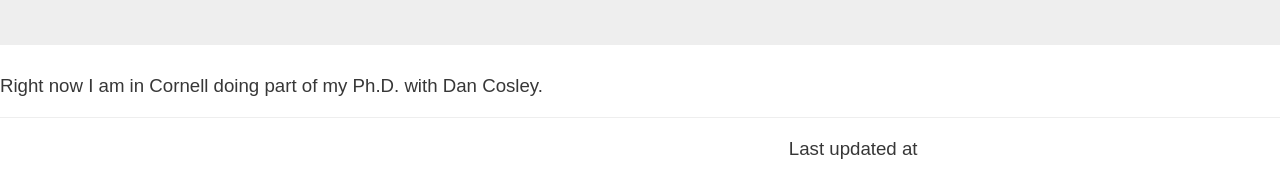
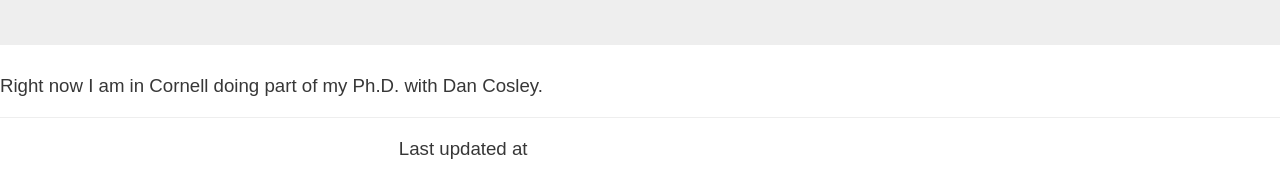
Before and after one commit to sbneto/webpage, a plain HTML site: page index.html in a window 1280 px wide. Shown: the part 374-568 px from the top of the page. Drawn offline with nearby package versions, Linux system fonts and the light colour scheme; no server answers.

Commit message:
adding bootstrap configurations

```diff
--- a/footer.html
+++ b/footer.html
@@ -1,6 +1,6 @@
 <div class="container">
     <div class="row vertical-align">
-        <div id="footer_updated" class="col-md-9 text-right">Last updated at</div>
-        <div id="footer_date" class="col-md-3 text-left"></div>
+        <div id="footer_updated" class="col-md-5 text-right">Last updated at</div>
+        <div id="footer_date" class="col-md-7 text-left"></div>
     </div>
 </div>
```
